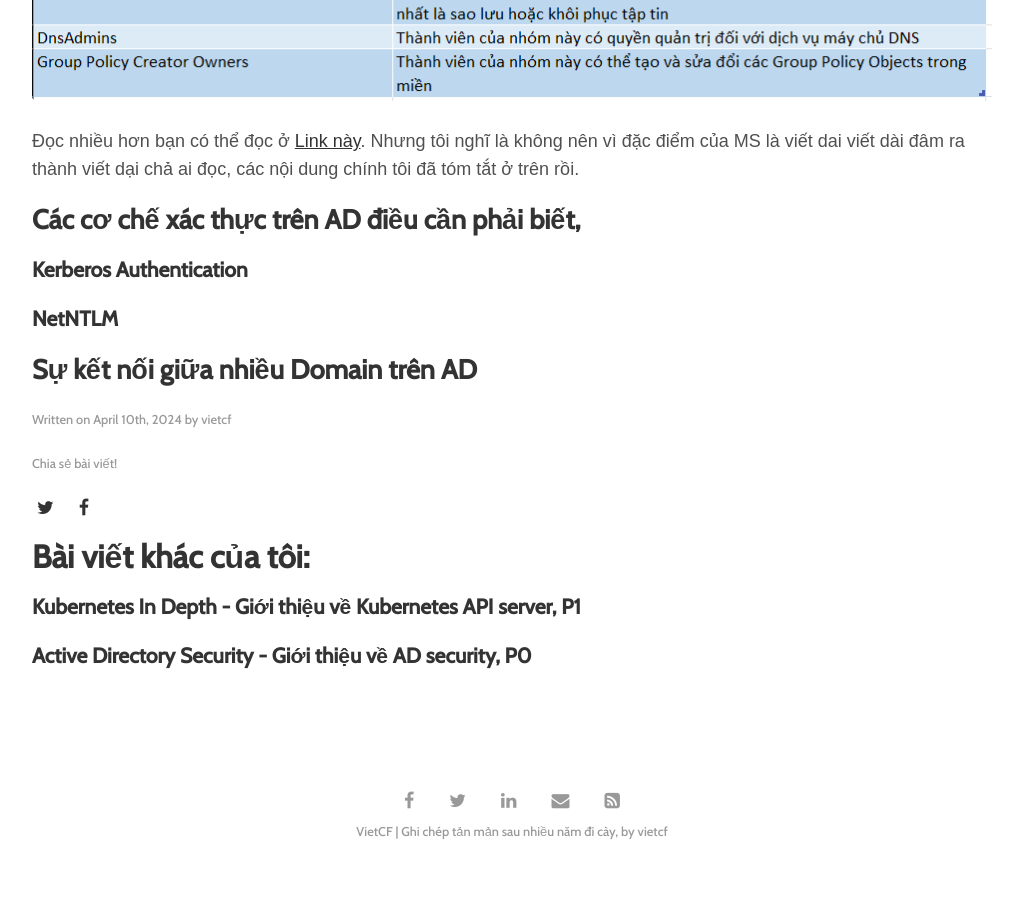
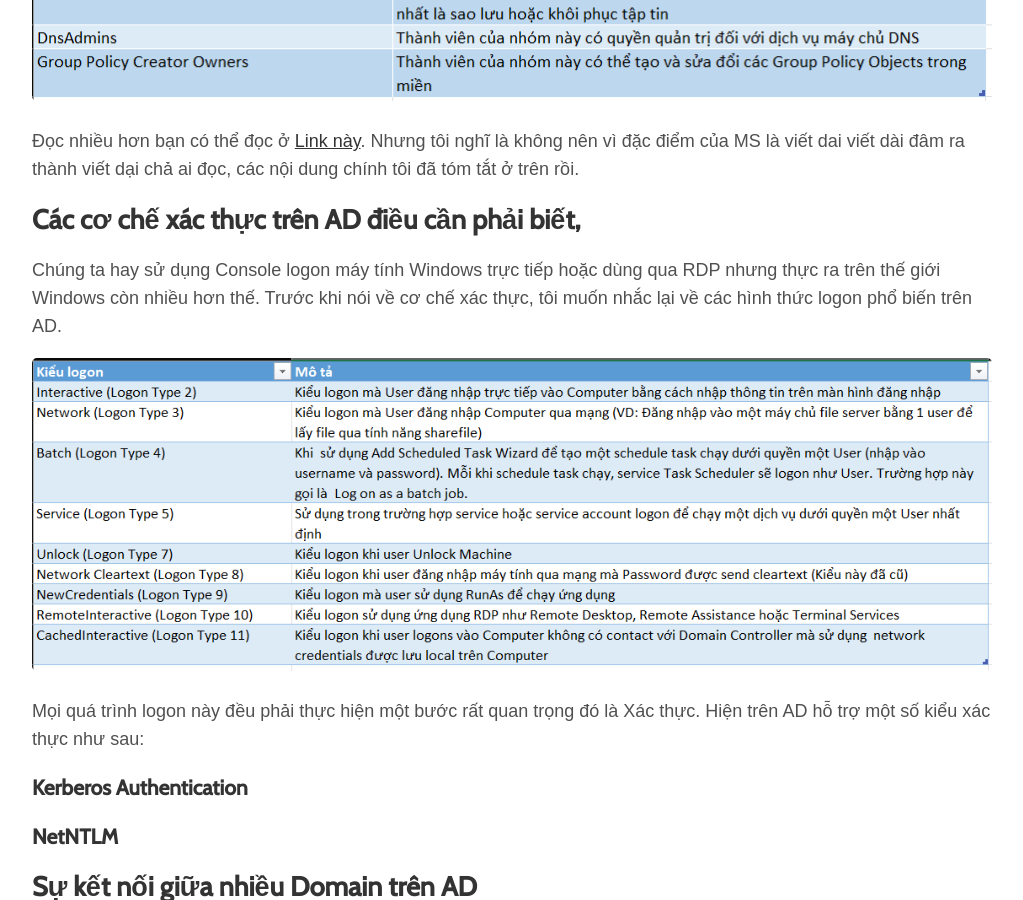
Before and after one commit to vietcf/vietchoi, a Jekyll site: the page built from _posts/2024-04-10-ActiveDirectorySecurity-Active-Directory-In-Basic-p1.md, in a window 1280 px wide and 900 px high, scrolled down 8536 px. Shown: the whole window, without its empty margins (128-1151 px from the left). Built offline with Jekyll 4.4.1, drawn with Linux system fonts in a browser that asks for light colours; some web fonts are replaced; before the commit the page ends 9414 px from its top, so only the background shows below that.

Commit message:
update logon type

```diff
--- a/_posts/2024-04-10-ActiveDirectorySecurity-Active-Directory-In-Basic-p1.md
+++ b/_posts/2024-04-10-ActiveDirectorySecurity-Active-Directory-In-Basic-p1.md
@@ -99,6 +99,12 @@ Xin phép chia ra làm 2 category như sau:
 
 ## Các cơ chế xác thực trên AD điều cần phải biết,
 
+Chúng ta hay sử dụng Console logon máy tính Windows trực tiếp hoặc dùng qua RDP nhưng thực ra trên thế giới Windows còn nhiều hơn thế. Trước khi nói về cơ chế xác thực, tôi muốn nhắc lại về các hình thức logon phổ biến trên AD.
+
+![Logon type]( {{site.url}}/assets/img/2024/04/10/05-logon-ad-type.png)
+
+Mọi quá trình logon này đều phải thực hiện một bước rất quan trọng đó là Xác thực. Hiện trên AD hỗ trợ một số kiểu xác thực như sau:
+
 ### Kerberos Authentication
 
 ### NetNTLM
```
Also changed, not shown: assets/img/2024/04/10/05-logon-ad-type.png (added).
